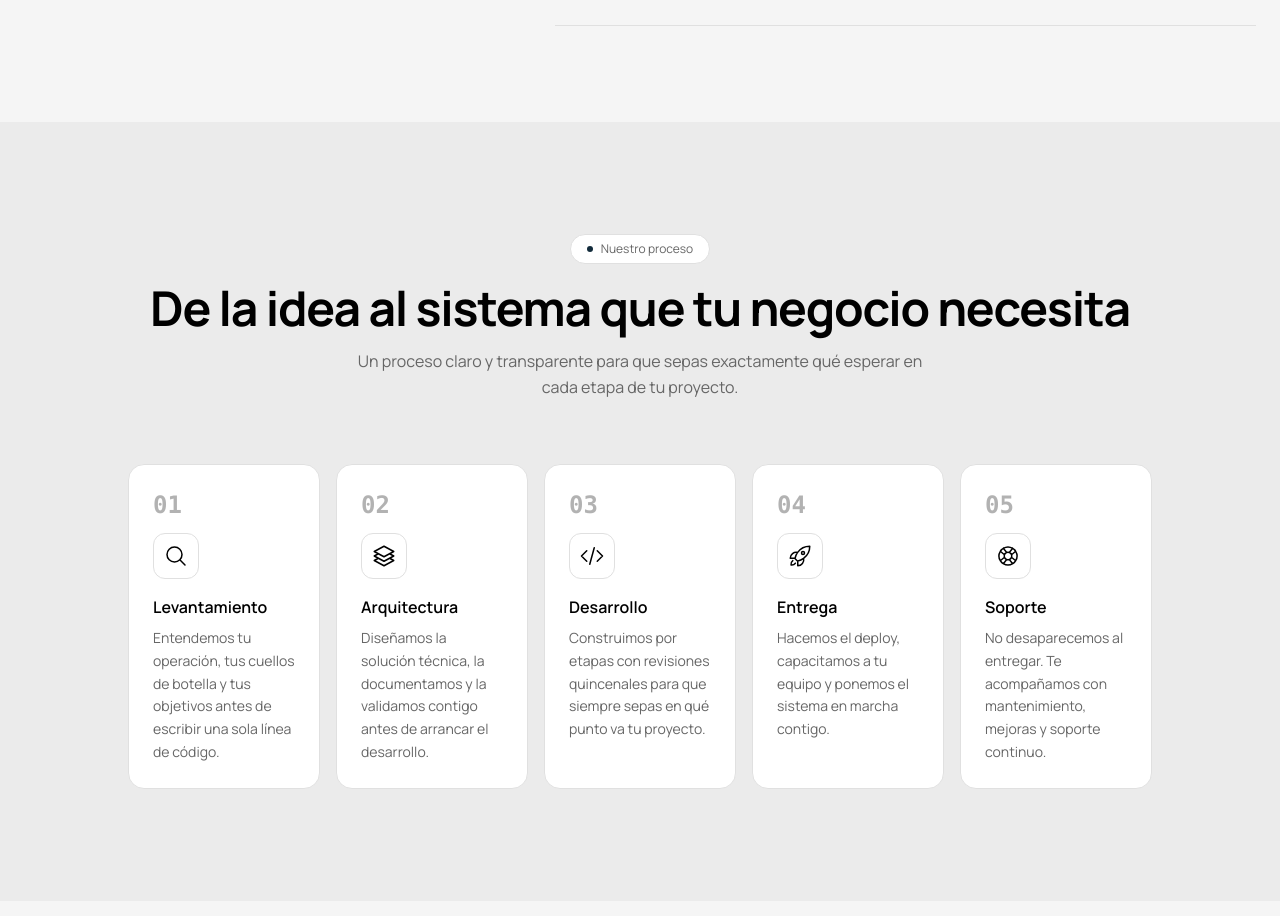
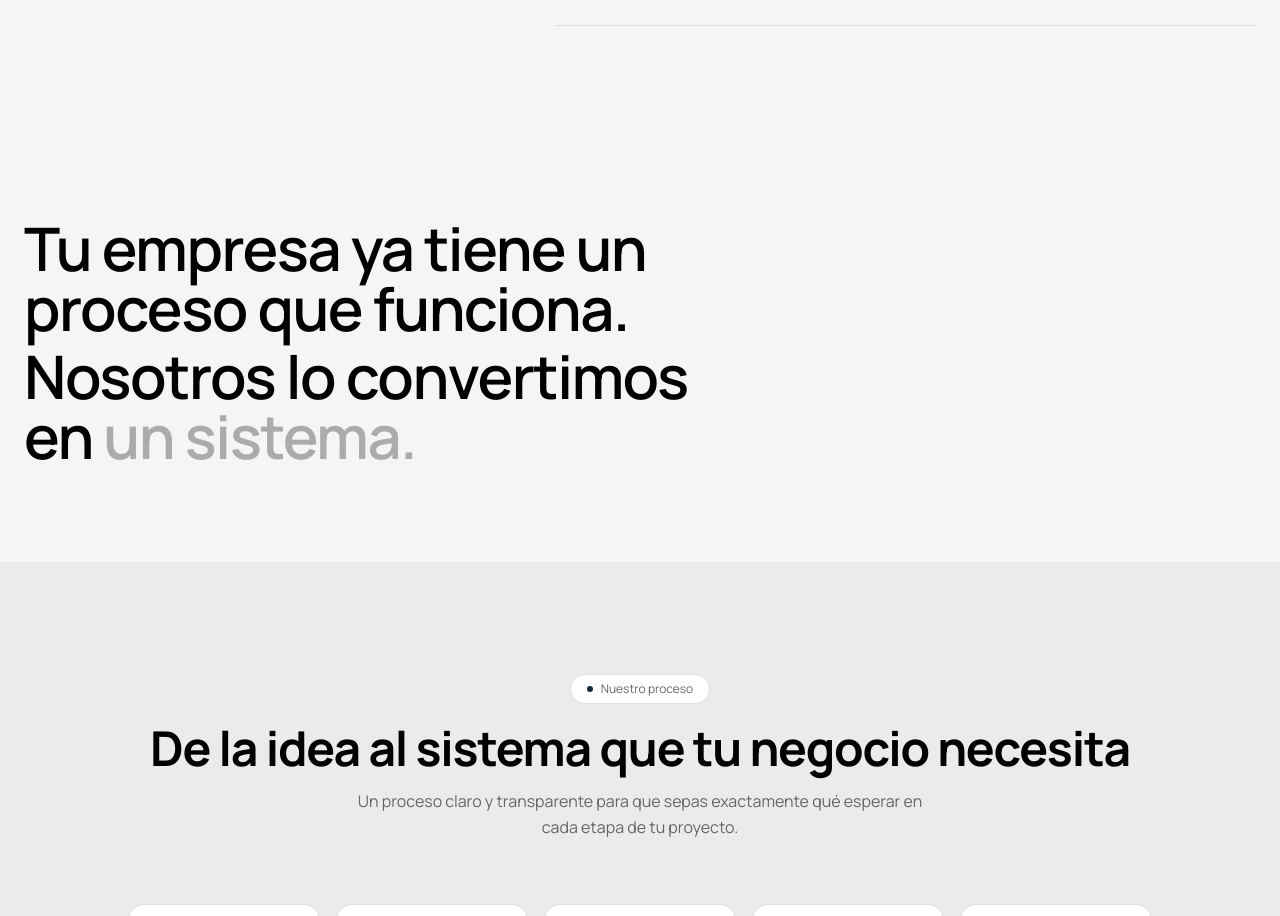
Before and after one commit to ngc-software-solutions/ngc-official-site, a Next.js app: page / in a window 1280 px wide. Shown: the part 3200-4116 px from the top of the page. Built offline with nearby package versions, Linux system fonts and the light colour scheme; what tailwind-animations would draw is missing.

Commit message:
feat: add Tagline component with reveal effect for enhanced visual engagement

```diff
--- a/src/app/globals.css
+++ b/src/app/globals.css
@@ -239,6 +239,15 @@
   }
 }
 
+/* Tagline reveal (sections/Tagline.tsx): muted words light up in order. */
+.tagline-word {
+  color: color-mix(in srgb, var(--text) 30%, transparent);
+  transition: color 300ms var(--ease-base);
+}
+.tagline-word[data-active="true"] {
+  color: var(--text);
+}
+
 /* ───────────────────────── Base ───────────────────────── */
 html {
   scroll-behavior: smooth;
--- a/src/app/layout.tsx
+++ b/src/app/layout.tsx
@@ -68,7 +68,7 @@ export default function RootLayout({
       <head>
         <script dangerouslySetInnerHTML={{ __html: themeInitScript }} />
         <noscript>
-          <style>{`.reveal{opacity:1!important;transform:none!important}`}</style>
+          <style>{`.reveal{opacity:1!important;transform:none!important}.tagline-word{color:var(--text)!important}`}</style>
         </noscript>
       </head>
       <body className="relative">
--- a/src/app/page.tsx
+++ b/src/app/page.tsx
@@ -2,6 +2,7 @@ import Hero from "@/components/sections/Hero";
 import FeaturedCase from "@/components/sections/FeaturedCase";
 import ProblemSolution from "@/components/sections/ProblemSolution";
 import Services from "@/components/sections/Services";
+import Tagline from "@/components/sections/Tagline";
 import Portfolio from "@/components/sections/Portfolio";
 import Team from "@/components/sections/Team";
 import Contact from "@/components/sections/Contact";
@@ -15,6 +16,7 @@ export default function Home() {
       <FeaturedCase />
       <ProblemSolution />
       <Services />
+      <Tagline />
       <Workflow />
       <Portfolio />
       <Team />
--- /dev/null
+++ b/src/components/sections/Tagline.tsx
@@ -0,0 +1,90 @@
+"use client";
+
+import { useEffect, useRef } from "react";
+
+const lines = [
+  "Tu empresa ya tiene un proceso que funciona.",
+  "Nosotros lo convertimos en un sistema.",
+];
+
+/**
+ * Tagline reveal: words go from muted to full color one at a time, in
+ * reading order, as the section moves through the viewport.
+ * One scroll listener throttled with requestAnimationFrame, attached only
+ * while the section is on screen. Words are toggled through data attributes
+ * (no React re-render per frame). Reduced motion shows full color at once.
+ */
+export default function Tagline() {
+  const rootRef = useRef<HTMLHeadingElement>(null);
+
+  useEffect(() => {
+    const root = rootRef.current;
+    if (!root) return;
+    const words = Array.from(
+      root.querySelectorAll<HTMLSpanElement>("[data-word]"),
+    );
+
+    const setActive = (count: number) => {
+      words.forEach((word, i) => {
+        word.dataset.active = String(i < count);
+      });
+    };
+
+    if (window.matchMedia("(prefers-reduced-motion: reduce)").matches) {
+      setActive(words.length);
+      return;
+    }
+
+    let frame = 0;
+    const update = () => {
+      frame = 0;
+      const vh = window.innerHeight;
+      const top = root.getBoundingClientRect().top;
+      // 0 when the heading's top reaches 85% of the viewport, 1 at 30%.
+      const progress = Math.min(1, Math.max(0, (vh * 0.85 - top) / (vh * 0.55)));
+      setActive(Math.round(progress * words.length));
+    };
+    const onScroll = () => {
+      if (!frame) frame = requestAnimationFrame(update);
+    };
+
+    const observer = new IntersectionObserver(([entry]) => {
+      if (entry.isIntersecting) {
+        window.addEventListener("scroll", onScroll, { passive: true });
+        update();
+      } else {
+        window.removeEventListener("scroll", onScroll);
+      }
+    });
+    observer.observe(root);
+
+    return () => {
+      observer.disconnect();
+      window.removeEventListener("scroll", onScroll);
+      if (frame) cancelAnimationFrame(frame);
+    };
+  }, []);
+
+  return (
+    <section id="propuesta" aria-label="Nuestra propuesta" className="px-6 py-24">
+      <div className="mx-auto max-w-7xl">
+        <h2
+          ref={rootRef}
+          className="max-w-170 heading-4 md:heading-2 lg:heading-1"
+        >
+          {lines.map((line, l) => (
+            <span key={line} className={l > 0 ? "mt-2 block" : "block"}>
+              {line.split(" ").map((word, w) => (
+                <span key={`${l}-${w}`}>
+                  <span data-word="" data-active="false" className="tagline-word">
+                    {word}
+                  </span>{" "}
+                </span>
+              ))}
+            </span>
+          ))}
+        </h2>
+      </div>
+    </section>
+  );
+}
```
